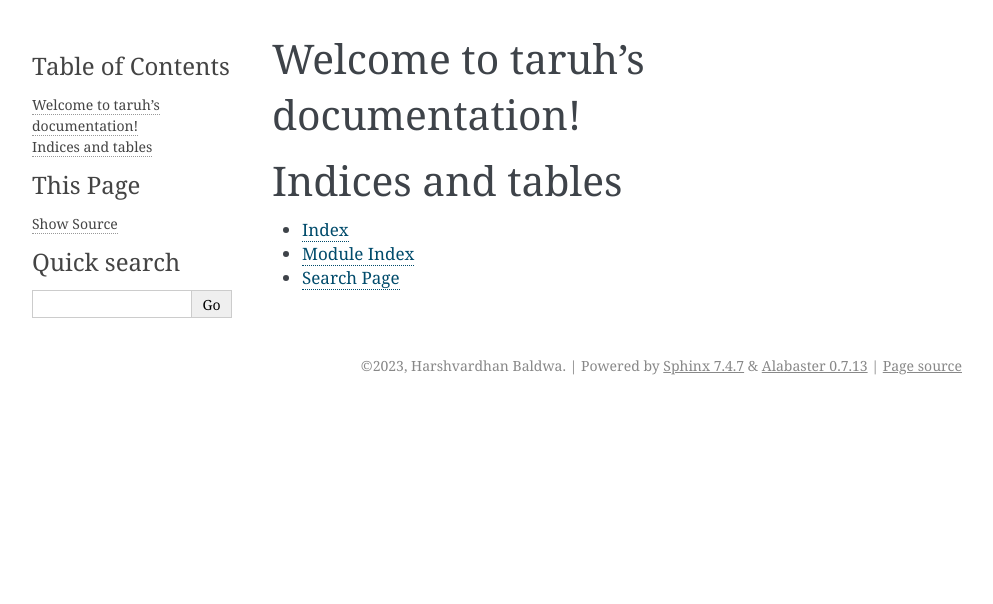
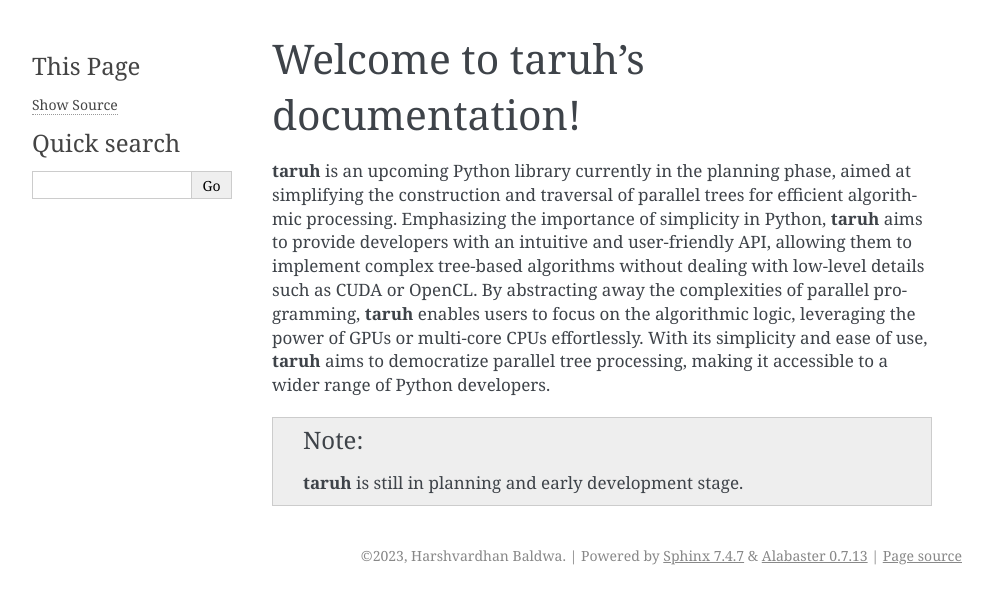
Before and after one commit to harshbaldwa/taruh, a Sphinx documentation site: the page built from docs/index.rst, in a window 1280 px wide. Shown: the top 604 px of the page, without its empty margins (148-1141 px from the left). Built offline with Sphinx 7.4.7, drawn with Linux system fonts in a browser that asks for light colours.

Commit message:
TR-20 basic documentation present

```diff
--- a/docs/index.rst
+++ b/docs/index.rst
@@ -6,15 +6,19 @@
 Welcome to taruh's documentation!
 =================================
 
+
+**taruh** is an upcoming Python library currently in the planning phase, aimed at simplifying the construction and traversal of parallel trees for efficient algorithmic processing. Emphasizing the importance of simplicity in Python, **taruh** aims to provide developers with an intuitive and user-friendly API, allowing them to implement complex tree-based algorithms without dealing with low-level details such as CUDA or OpenCL. By abstracting away the complexities of parallel programming, **taruh** enables users to focus on the algorithmic logic, leveraging the power of GPUs or multi-core CPUs effortlessly. With its simplicity and ease of use, **taruh** aims to democratize parallel tree processing, making it accessible to a wider range of Python developers.
+
+.. note::
+      **taruh** is still in planning and early development stage.
+
 .. toctree::
    :maxdepth: 2
    :caption: Contents:
 
+.. Indices and tables
+.. ==================
 
-
-Indices and tables
-==================
-
-* :ref:`genindex`
-* :ref:`modindex`
-* :ref:`search`
+.. * :ref:`genindex`
+.. * :ref:`modindex`
+.. * :ref:`search`
--- a/pyproject.toml
+++ b/pyproject.toml
@@ -1,7 +1,7 @@
 [tool.poetry]
 name = "taruh"
 version = "0.1.0"
-description = "gpu octrees made simple"
+description = "gpu trees made simple"
 authors = ["Harshvardhan Baldwa <harshbaldwa@gmail.com>"]
 readme = "README.md"
 license = "MIT"
@@ -22,6 +22,8 @@ pytest = "^7.3.1"
 flake8 = "^6.0.0"
 mypy = "^1.3.0"
 autopep8 = "^2.0.2"
+sphinx = "^7.0.1"
+esbonio = "^0.16.1"
 
 [build-system]
 requires = ["poetry-core"]
```
Also changed, not shown: README.md (+3 -1 lines), 1 other file.
